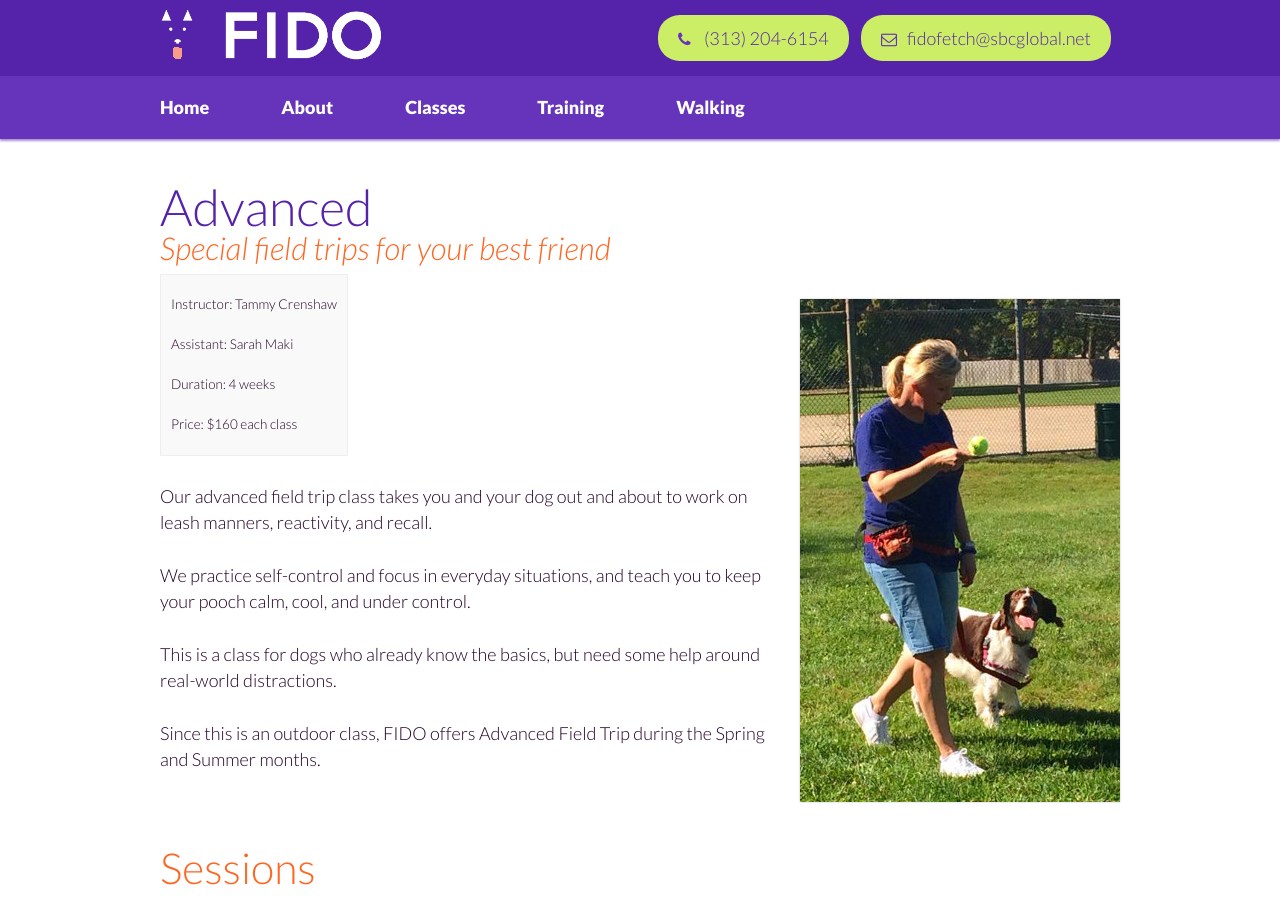
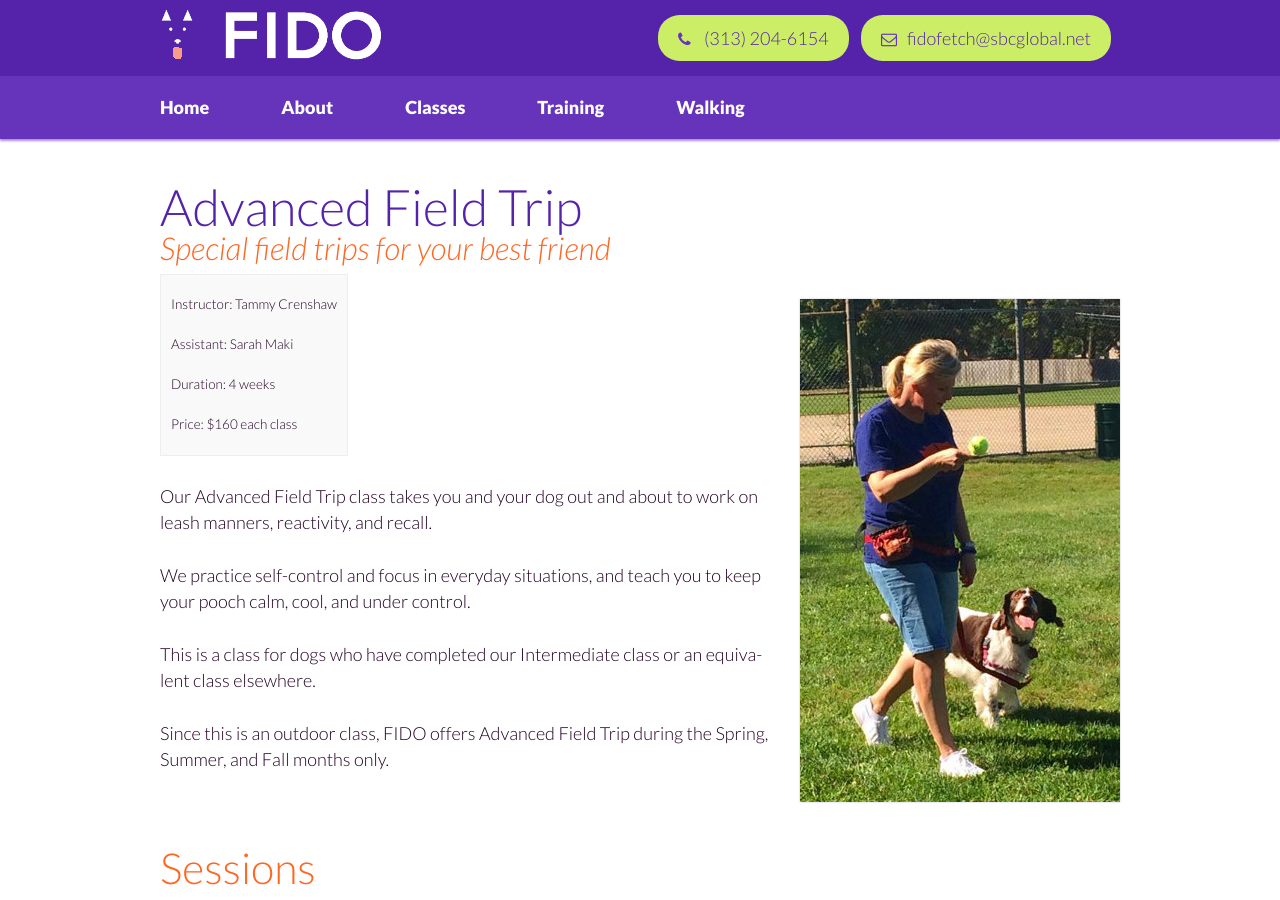
Before and after one commit to fidodogtraining/fidodogtraining.github.io, a Jekyll site: the page built from _classes/advanced-field-trips.md, in a window 1280 px wide and 900 px high. Built offline with Jekyll 4.4.1, drawn with Linux system fonts in a browser that asks for light colours; Markdown is read by kramdown in place of the engine named in the settings.

Commit message:
Update advanced-field-trips.md

```diff
--- a/_classes/advanced-field-trips.md
+++ b/_classes/advanced-field-trips.md
@@ -1,6 +1,6 @@
 ---
 weight: 6
-title: Advanced
+title: Advanced Field Trip
 tagline: "Special field trips for your best friend"
 image: advanced.jpg
 trainer: Tammy Crenshaw
@@ -14,14 +14,13 @@ sessions:
    end: 2015-10-03 16:00:00 -0500
 ---
 
-Our advanced field trip class takes you and your dog out and about to work
+Our Advanced Field Trip class takes you and your dog out and about to work
 on leash manners, reactivity, and recall.
 
 We practice self-control and focus in everyday situations, and teach you to
 keep your pooch calm, cool, and under control.
 
-This is a class for dogs who already know the basics, but need some help
-around real-world distractions.
+This is a class for dogs who have completed our Intermediate class or an equivalent class elsewhere.
 
 Since this is an outdoor class, FIDO offers Advanced Field Trip during the
-Spring and Summer months.
+Spring, Summer, and Fall months only.
```
